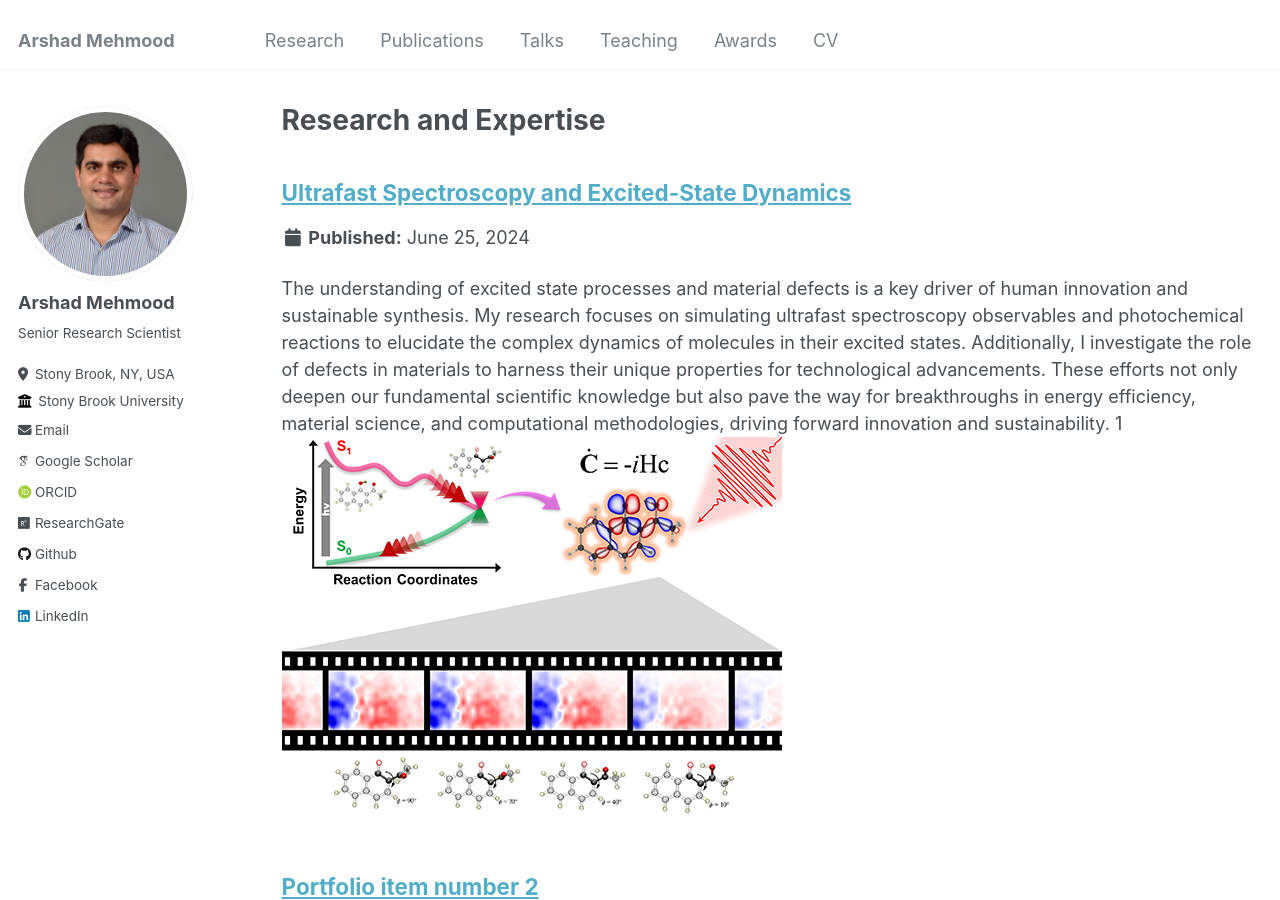
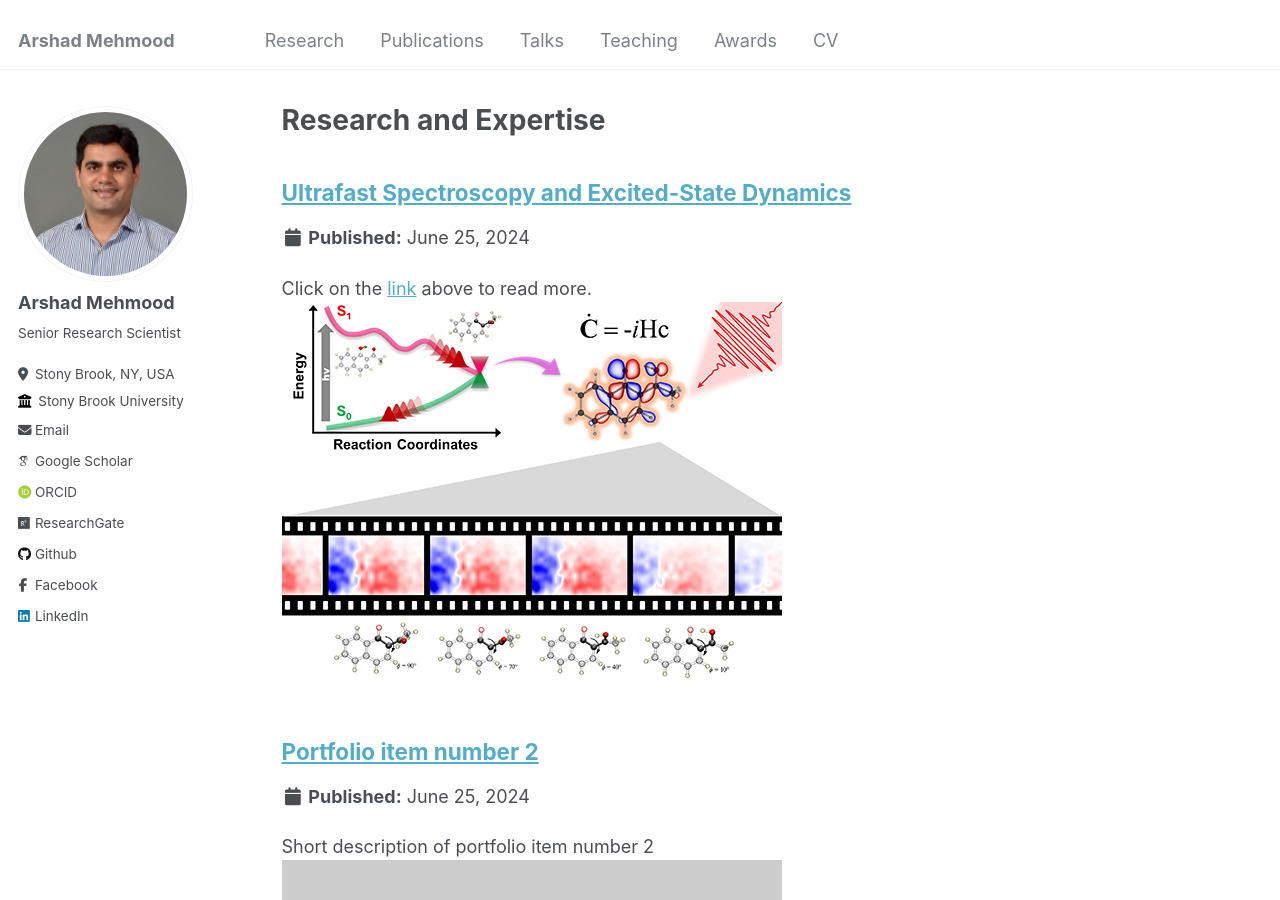
Before and after one commit to arshadmehmood118/arshadmehmood118.github.io, a Jekyll site: the page built from _pages/portfolio.html, in a window 1280 px wide and 900 px high. Built offline with Jekyll 4.4.1, drawn with Linux system fonts in a browser that asks for light colours; some web fonts are replaced.

Commit message:
Update portfolio-1.md

```diff
--- a/_portfolio/portfolio-1.md
+++ b/_portfolio/portfolio-1.md
@@ -1,6 +1,6 @@
 ---
 title: "Ultrafast Spectroscopy and Excited-State Dynamics"
-excerpt: "The understanding of excited state processes and material defects is a key  driver of human innovation and sustainable synthesis. My research focuses on simulating ultrafast spectroscopy observables and photochemical reactions to elucidate the complex dynamics of molecules in their excited  states. Additionally, I investigate the role of defects in materials to harness their unique properties for technological advancements. These efforts not only deepen our fundamental scientific knowledge but also pave the way  for breakthroughs in energy efficiency, material science, and computational methodologies, driving forward innovation and sustainability. 1<br/><img src='/images/Ultrafast.png'>"
+excerpt: "Click on the [link](https://arshadmehmood118.github.io/portfolio/portfolio-1/) above to read more. <br/><img src='/images/Ultrafast.png'>"
 collection: portfolio
 ---
 
```
